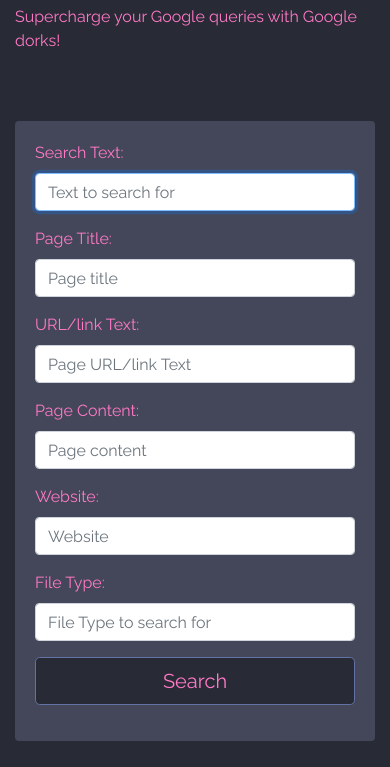
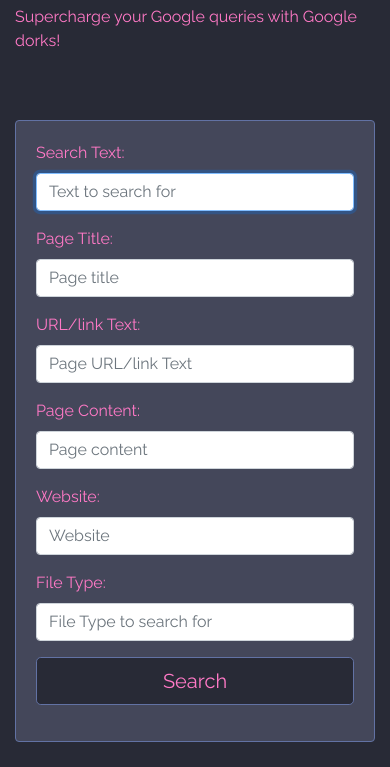
Before and after one commit to AwesomeIronman/dorks-engine, a website built with Parcel: page src/index.html in a window 390 px wide. Shown: the part 77-844 px from the top of the page. Built offline with nearby package versions, Linux system fonts and the light colour scheme.

Commit message:
Revert "Add font-stack variable and try remove card on mobile"
This reverts commit 541b015024f4c089a3d38de6a7124ebf7d3cf20b.

```diff
--- a/src/index.html
+++ b/src/index.html
@@ -29,7 +29,7 @@
       <div class="col-sm-12 col-md-10 my-auto">
 
         <!-- Card div -->
-        <div class="card p-lg-3 p-0">
+        <div class="card card-block">
           <div class="card-body">
 
             <div class="row">
--- a/src/styles/main.scss
+++ b/src/styles/main.scss
@@ -3,22 +3,14 @@
 $body-color: #ff79c6;
 $secondary: #44475a;
 
+@import "node_modules/bootstrap/scss/bootstrap";
+
 @import url('https://fonts.googleapis.com/css?family=Raleway&display=swap');
-$font-stack: 'Raleway',
-sans-serif;
-
-@import "node_modules/bootstrap/scss/bootstrap";
 
 $third: #6272a4;
 
 body {
-  font-family: $font-stack;
-}
-
-@media (max-width:992px) {
-  .card {
-    border-width: 0;
-  }
+  font-family: 'Raleway', sans-serif;
 }
 
 #row {
```
